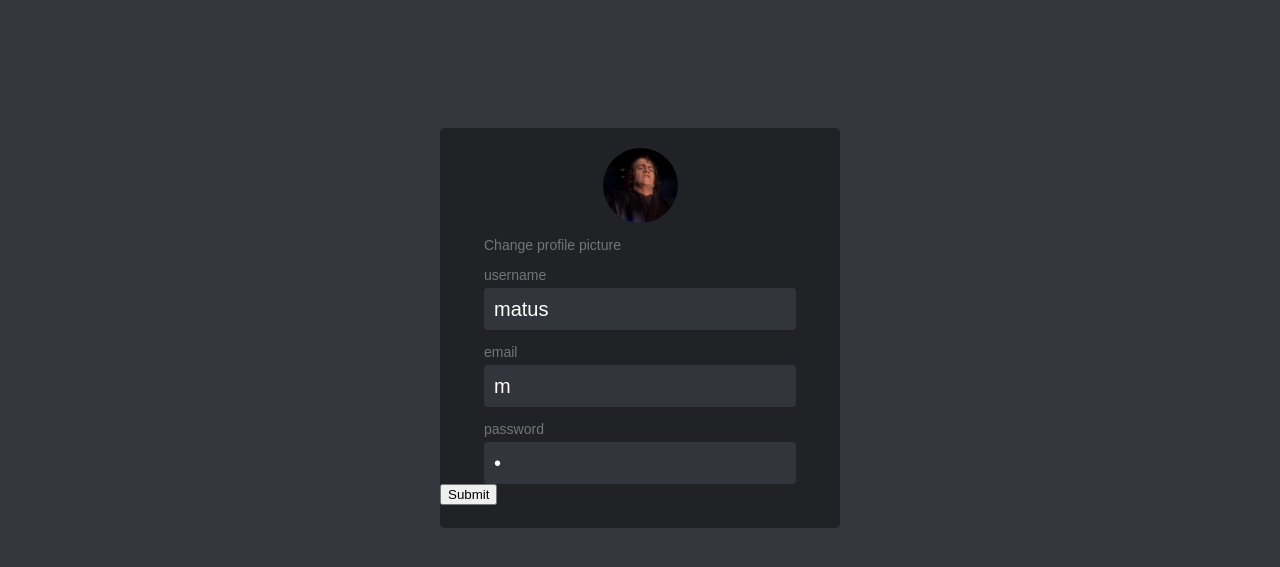
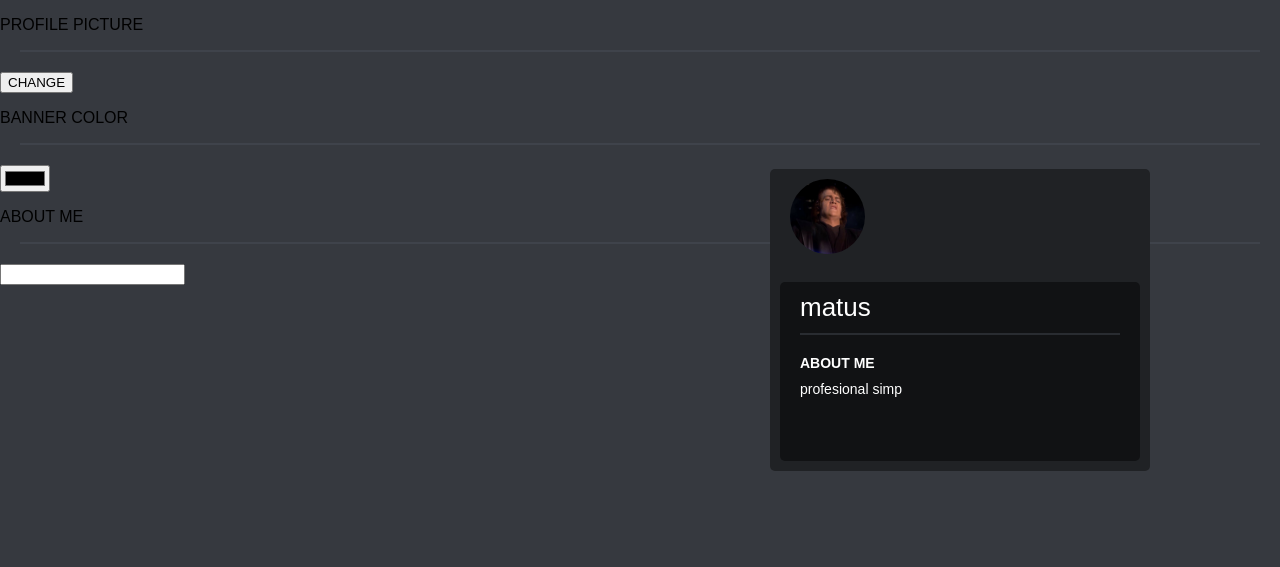
Before and after one commit to matumarucsa0/one-chat, a Flask app: page /t in a window 1280 px wide. Shown: the top 567 px of the page. Run offline with Flask 2, Linux system fonts and the light colour scheme; a user stored in the database is signed in.

Commit message:
started working on the profile editing

```diff
--- a/app.py
+++ b/app.py
@@ -274,7 +274,7 @@ def reg():
         elif len(y) >= 2:
             return render_template("register.html", error = "This email is already used")
 
-        conn.execute(f"INSERT INTO users (username, password, email, profile_pic) VALUES('{username}', '{request.form.get('password')}', '{request.form.get('email')}', 'default.png')")
+        conn.execute(f"INSERT INTO users (username, password, email, profile_pic, about_me) VALUES('{username}', '{request.form.get('password')}', '{request.form.get('email')}', 'default.png', '')")
         conn.commit()
         return redirect("/login")
     else:
--- a/static/index.css
+++ b/static/index.css
@@ -148,7 +148,7 @@ body{
     flex-direction: column-reverse;
     overflow-y: scroll;
     overflow-x: hidden;
-    height: 88vh;
+    height: calc(90vh - 43px);
 }
 
 
--- a/static/profile_managment.css
+++ b/static/profile_managment.css
@@ -1,36 +1,39 @@
 body{
     margin: 0;
-    background-color: rgb(51, 54, 59);
+    background-color: #36393F;
     font-family: Arial, Helvetica, sans-serif;
 }
 
 .main-box{
-    width: 400px;
-    margin: 0 auto;
-    margin-top: 10vw;
+    width: 380px;
     background-color: rgb(32, 34, 37);
     color: white;
-    height: 400px;
+
     border-radius: 5px;
+    z-index: 2;
+    position: fixed;
+    left: 75%;
+    top: 40%;
+    transform: translate(-50%, -50%);
 }
 
-.main-box p{
-    color: rgb(117, 117, 117);
-    margin-bottom: 0px;
-    font-size: 14px;
-    margin-left: 44px;
+
+
+.profile--{
+    margin-top: 20px;
+    padding-top: 10px;
+    background-color: rgb(17, 18, 20);
+    width: 360px;
+    margin: 0 auto;
+    border-radius: 5px;
+    margin-bottom: 10px;
 }
 
-.margin{
-    padding-top: 20px;
-    display: block;
-}
-
-.profile-picture{
+.profile-picture-{
     height: 75px;
     width: 75px;
     display: block;
-    margin: 0 auto;
+    margin-left: 20px;
     border-radius: 50%;
 }
 
@@ -39,16 +42,35 @@ body{
     opacity: 0.5;
 }
 
-.input{
-    margin: 0 auto;
-    background-color: #4F545C66;
-    color: white;
-    border: none;
-    display: block;
-    border-radius: 4px;
-    height: 40px;
-    font-size: 20px;
-    padding-left: 10px;
-    margin-top: 5px;
-    width: 300px;
+
+.name{
+    margin-left: 20px;
+    font-size: 26px;
+    font-weight: 500;
+    margin-top: 0;
+    margin-bottom: 10px;
 }
+
+.br{
+    margin-right: 20px;
+    margin-left: 20px;
+    border: 1px solid #4F545C66;
+    margin-bottom: 20px;
+}
+
+.about{
+    margin-left: 20px;
+    font-size: 14px;
+    font-weight: 550;
+    margin-bottom: 0;
+}
+
+.about-text{
+    font-size: 14px;
+    margin-right: 20px;
+    margin-left: 20px;
+    height: 80px;
+    margin-bottom: 0;
+    margin-top: 10px;
+
+}
--- a/templates/profile.html
+++ b/templates/profile.html
@@ -9,22 +9,32 @@
 </head>
 <body>
     <div class="main-box">
-        <form action="/profile-change" method="post" enctype=multipart/form-data>
-            <div class="margin"></div>
-            <input id="file" type="file" name="file" style="display: none;">
-            <label for="file" class="label-profile">
-                <img class="profile-picture" src="/static/profile-pic/{{user_data[4]}}">
-                <p class="overlay-text"> Change profile picture</p>
-            </label>
-            <p>username</p>
-            <input class="input" value="{{user_data[1]}}">
-            <p>email</p>
-            <input class="input" value="{{user_data[3]}}">
-            <p>password</p>
-            <input value="{{user_data[2]}}" class="input" type="password">
+        <div style="padding-top: 10px; padding-bottom: 10px;" id="banner">
+            <img class="profile-picture-" src="/static/profile-pic/1.jpg">
+        </div>
+        <br>
+        <div class="profile--">
+            <h1 class="name">{{user_data[1]}}</h1>
+            <div class="br"></div>
+            <p class="about">ABOUT ME</p>
+            <p class="about-text">
+                profesional simp
+            </p> <!-- 263 characters max -->
+        </div>
+    </div>
+    <div>
+        <p>PROFILE PICTURE</p>
+        <div class="br"></div>
+        <button>CHANGE</button>
+        <input style="display: none;">
 
-            <input type="submit">
-        </form>
+        <p>BANNER COLOR</p>
+        <div class="br"></div>
+        <input type="color">
+
+        <p>ABOUT ME</p>
+        <div class="br"></div>
+        <input type="text">
     </div>
 </body>
 </html>
```
Also changed, not shown: templates/index.html (+17 -0 lines), data.db, 3 other files.
